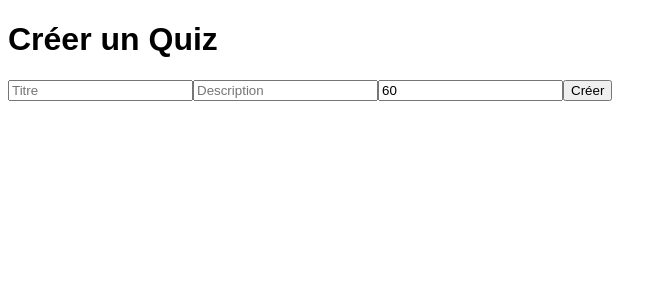
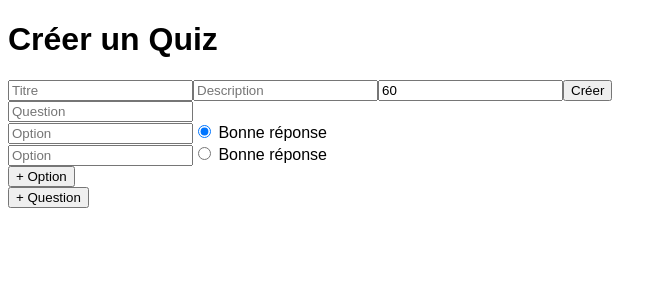
Before and after one commit to wilgaslove/quiz-frontend, a Vue app: page /admin/create in a window 1280 px wide. Shown: the top 300 px of the page, without its empty margins (0-667 px from the left). Built offline with nearby package versions, Linux system fonts and the light colour scheme; the HTML template or start-up script is replaced by a standard one.

Commit message:
addQuestion

```diff
--- a/src/views/CreateQuiz.vue
+++ b/src/views/CreateQuiz.vue
@@ -14,7 +14,7 @@ const createQuiz = async () => {
     title: title.value,
     description: description.value,
     duration: duration.value,
-    questions: []
+    questions: questions.value
   })
 
   router.push("/admin")
@@ -41,6 +41,8 @@ const addOption = (qIndex: number) => {
 }
 
 
+
+
 </script>
 
 <template>
@@ -53,4 +55,21 @@ const addOption = (qIndex: number) => {
 
     <button @click="createQuiz">Créer</button>
   </div>
+
+  <div v-for="(q, qIndex) in questions" :key="qIndex">
+
+    <input v-model="q.question" placeholder="Question" />
+
+    <div v-for="(opt, oIndex) in q.options" :key="oIndex">
+      <input v-model="q.options[oIndex]" placeholder="Option" />
+
+      <input type="radio" :name="'correct' + qIndex" :value="oIndex" v-model="q.correctAnswer" />
+      Bonne réponse
+    </div>
+
+    <button @click="addOption(qIndex)">+ Option</button>
+
+  </div>
+
+  <button @click="addQuestion">+ Question</button>
 </template>
```
